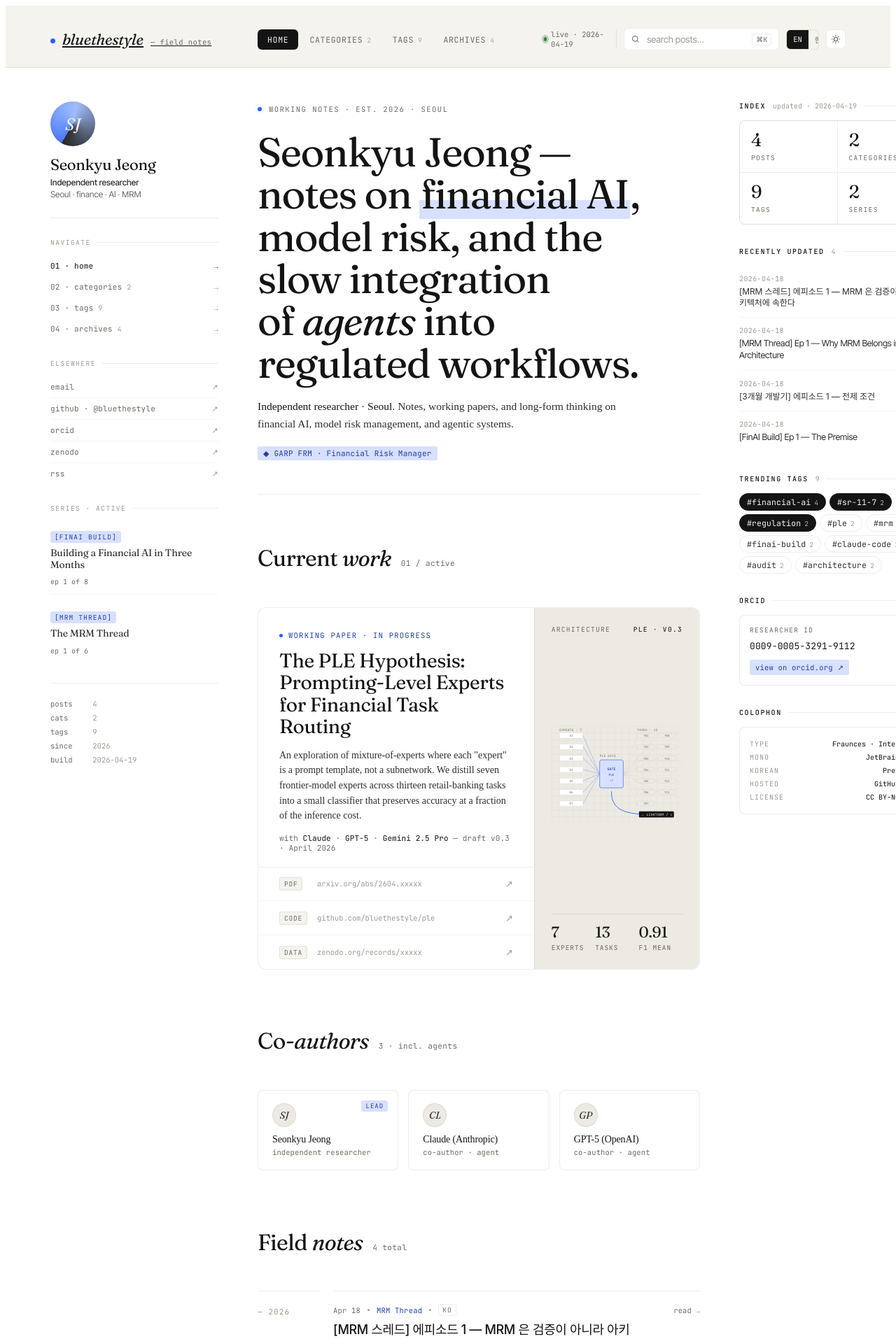
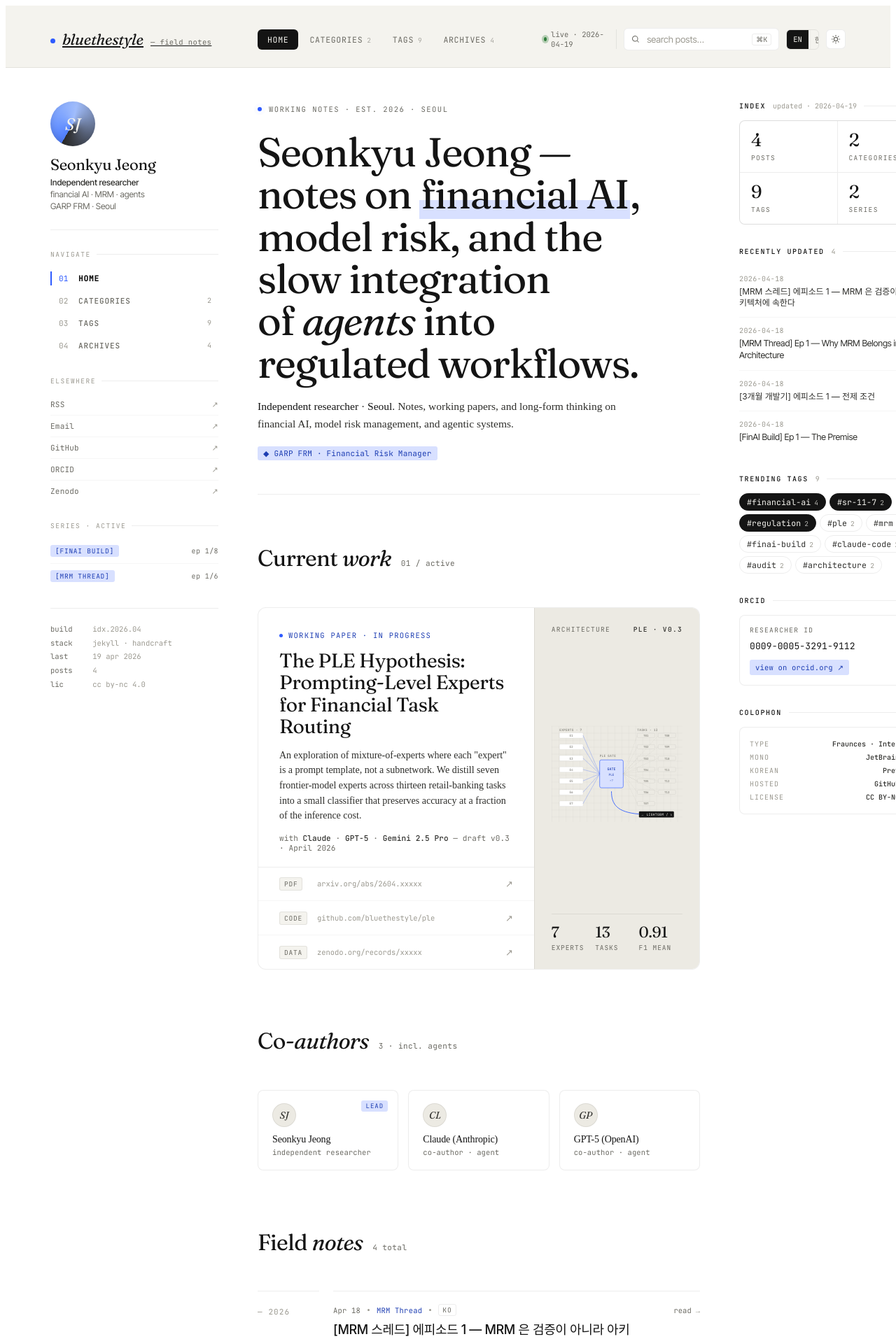
Before and after one commit to bluethestyle/bluethestyle.github.io, a Jekyll site: the page built from index.html, in a window 1280 px wide. Shown: the top 1914 px of the page at 70% size. Built offline with Jekyll 4.4.1, drawn with Linux system fonts in a browser that asks for light colours; some web fonts are replaced.

Commit message:
design(sidebar): align nav + series mini + build stats to prototype
- sidebar.html:
  * bio descriptor now 3 lines: 'Independent researcher' /
    'financial AI · MRM · agents' / 'GARP FRM · Seoul'
    (was 2 lines with 'Seoul · finance · AI · MRM' ad-hoc)
  * Navigate nav-list entries rewritten to UPPERCASE labels with
    split num/lbl/n spans so 01 / HOME / [count] render in the
    order expected by the prototype (no bullet, no arrow)
  * Elsewhere items capitalized (RSS / Email / GitHub / ORCID /
    Zenodo) to match prototype
  * Series · active switched to compact single-line rows
    ([FinAI Build] ep 1/8) — dropped title + desc which were
    v3 extras not in the prototype
  * Build stats rewritten to prototype format (build idx.YYYY.MM
    / stack jekyll · handcraft / last D MMM YYYY / posts N /
    lic cc by-nc 4.0) from the previous 5-line posts/cats/tags
    /since/build layout.

- assets/css/site.css:
  * .bts-nav-list a redone: flex justify-between, uppercase,
    letter-spaced, padded with 12px left to make room for the
    active blue bar
  * .bts-nav-list a.on::before draws the 2px accent left bar
    (top/bottom 6px, vertical) — prototype signature
  * .bts-nav-list a.on colorizes num, lbl, n to accent/ink so
    the active item reads as filled
  * .bts-series-mini collapsed to row layout matching the
    compact one-line series entries

Co-Authored-By: Claude Opus 4.7 (1M context) <noreply@anthropic.com>

```diff
--- a/_includes/sidebar.html
+++ b/_includes/sidebar.html
@@ -1,11 +1,17 @@
-{%- comment -%} bluethestyle — left sidebar {%- endcomment -%}
+{%- comment -%}
+  bluethestyle — LEFT sidebar
+  Aligned with handoff prototype (screens/01-home-top.png)
+{%- endcomment -%}
+
 <aside class="bts-sidebar-l">
+  {%- comment -%} ── Bio ──────────────────────────────── {%- endcomment -%}
   <div class="bts-bio">
     <div class="bts-avatar" aria-hidden="true"><span class="bts-avatar-initials">SJ</span></div>
     <div class="bts-who">{{ site.author.name }}</div>
     <div class="bts-role">
       <b>{{ site.author.role }}</b><br>
-      {{ site.author.location }} · finance · AI · MRM
+      financial AI · MRM · agents<br>
+      {% if site.author.frm %}GARP FRM · {% endif %}{{ site.author.location }}
     </div>
   </div>
 
@@ -13,42 +19,55 @@
   {%- assign tag_count  = site.tags | size -%}
   {%- assign post_count = site.posts | size -%}
 
+  {%- comment -%} Active-tab detection for left blue bar {%- endcomment -%}
+  {%- assign on_home = false -%}{% if page.url == "/" or page.layout == "home" %}{% assign on_home = true %}{% endif -%}
+  {%- assign on_cats = false -%}{% if page.url contains "/categories" %}{% assign on_cats = true %}{% endif -%}
+  {%- assign on_tags = false -%}{% if page.url contains "/tags" %}{% assign on_tags = true %}{% endif -%}
+  {%- assign on_arch = false -%}{% if page.url contains "/archives" %}{% assign on_arch = true %}{% endif -%}
+
+  {%- comment -%} ── Navigate (numbered, uppercase) ──── {%- endcomment -%}
   <div class="nav-label">Navigate</div>
   <ul class="bts-nav-list">
-    <li><a href="{{ '/' | relative_url }}" class="{% if page.layout == 'home' %}on{% endif %}"><span>01 · home</span><span class="arr">→</span></a></li>
-    <li><a href="{{ '/categories/' | relative_url }}"><span>02 · categories <span class="n">{{ cat_count }}</span></span><span class="arr">→</span></a></li>
-    <li><a href="{{ '/tags/' | relative_url }}"><span>03 · tags <span class="n">{{ tag_count }}</span></span><span class="arr">→</span></a></li>
-    <li><a href="{{ '/archives/' | relative_url }}"><span>04 · archives <span class="n">{{ post_count }}</span></span><span class="arr">→</span></a></li>
+    <li><a href="{{ '/' | relative_url }}" {% if on_home %}class="on"{% endif %}>
+      <span class="bts-nav-inner"><span class="num">01</span><span class="lbl">HOME</span></span></a></li>
+    <li><a href="{{ '/categories/' | relative_url }}" {% if on_cats %}class="on"{% endif %}>
+      <span class="bts-nav-inner"><span class="num">02</span><span class="lbl">CATEGORIES</span></span><span class="n">{{ cat_count }}</span></a></li>
+    <li><a href="{{ '/tags/' | relative_url }}" {% if on_tags %}class="on"{% endif %}>
+      <span class="bts-nav-inner"><span class="num">03</span><span class="lbl">TAGS</span></span><span class="n">{{ tag_count }}</span></a></li>
+    <li><a href="{{ '/archives/' | relative_url }}" {% if on_arch %}class="on"{% endif %}>
+      <span class="bts-nav-inner"><span class="num">04</span><span class="lbl">ARCHIVES</span></span><span class="n">{{ post_count }}</span></a></li>
   </ul>
 
+  {%- comment -%} ── Elsewhere (external) ──────────────── {%- endcomment -%}
   <div class="nav-label">Elsewhere</div>
   <div class="bts-elsewhere">
-    {%- if site.social.email  -%}<a href="mailto:{{ site.social.email }}"><span>email</span><span class="arr">↗</span></a>{%- endif -%}
-    {%- if site.social.github -%}<a href="https://github.com/{{ site.social.github }}" rel="me"><span>github · @{{ site.social.github }}</span><span class="arr">↗</span></a>{%- endif -%}
-    {%- if site.social.orcid  -%}<a href="https://orcid.org/{{ site.social.orcid }}" rel="me"><span>orcid</span><span class="arr">↗</span></a>{%- endif -%}
-    {%- if site.social.zenodo -%}<a href="{{ site.social.zenodo }}" rel="me"><span>zenodo</span><span class="arr">↗</span></a>{%- endif -%}
-    <a href="{{ '/feed.xml' | relative_url }}"><span>rss</span><span class="arr">↗</span></a>
+    <a href="{{ '/feed.xml' | relative_url }}"><span>RSS</span><span class="arr">↗</span></a>
+    {%- if site.social.email  -%}<a href="mailto:{{ site.social.email }}"><span>Email</span><span class="arr">↗</span></a>{%- endif -%}
+    {%- if site.social.github -%}<a href="https://github.com/{{ site.social.github }}" rel="me"><span>GitHub</span><span class="arr">↗</span></a>{%- endif -%}
+    {%- if site.social.orcid  -%}<a href="https://orcid.org/{{ site.social.orcid }}" rel="me"><span>ORCID</span><span class="arr">↗</span></a>{%- endif -%}
+    {%- if site.social.zenodo -%}<a href="{{ site.social.zenodo }}" rel="me"><span>Zenodo</span><span class="arr">↗</span></a>{%- endif -%}
   </div>
 
+  {%- comment -%} ── Series · active (compact) ─────────── {%- endcomment -%}
   {%- if site.data.series -%}
     <div class="nav-label">Series · active</div>
     <div class="bts-series-mini">
       {%- for s in site.data.series -%}
         {%- if s.active == false -%}{%- continue -%}{%- endif -%}
-        <a href="{{ s.en | relative_url }}">
+        <a href="{{ s.en | relative_url }}" class="bts-series-row">
           <span class="cat">[{{ s.tag }}]</span>
-          <h5>{{ s.title }}</h5>
-          <span class="prog">ep {{ s.ep }} of {{ s.total }}</span>
+          <span class="prog">ep {{ s.ep }}/{{ s.total }}</span>
         </a>
       {%- endfor -%}
     </div>
   {%- endif -%}
 
+  {%- comment -%} ── Build stats (prototype format) ─────── {%- endcomment -%}
   <div class="bts-kv">
+    <div><span class="k">build</span> idx.{{ site.time | date: "%Y.%m" }}</div>
+    <div><span class="k">stack</span> jekyll · handcraft</div>
+    <div><span class="k">last</span> {{ site.time | date: "%-d %b %Y" | downcase }}</div>
     <div><span class="k">posts</span> {{ post_count }}</div>
-    <div><span class="k">cats</span> {{ cat_count }}</div>
-    <div><span class="k">tags</span> {{ tag_count }}</div>
-    <div><span class="k">since</span> {{ site.since }}</div>
-    <div><span class="k">build</span> {{ site.time | date: "%Y-%m-%d" }}</div>
+    <div><span class="k">lic</span> cc by-nc 4.0</div>
   </div>
 </aside>
--- a/assets/css/site.css
+++ b/assets/css/site.css
@@ -221,20 +221,37 @@ html[data-mode="dark"] {
 .bts-nav-list { list-style: none; padding: 0; margin: 0 0 28px; }
 .bts-nav-list a {
   display: flex; align-items: center; justify-content: space-between;
-  padding: 8px 0;
+  padding: 9px 10px 9px 12px;
   border-bottom: 1px solid var(--hair-2);
   font-family: var(--mono); font-size: 11px;
   color: var(--muted);
-  letter-spacing: 0.02em;
+  letter-spacing: 0.08em; text-transform: uppercase;
   text-decoration: none;
-  transition: padding-left .12s, color .12s;
+  position: relative;
+  transition: color .12s, background .12s;
 }
 .bts-nav-list a:last-child { border-bottom: 0; }
-.bts-nav-list a .n { color: var(--muted-2); font-size: 10px; }
+.bts-nav-list a .bts-nav-inner {
+  display: inline-flex; align-items: baseline; gap: 0.9rem;
+}
+.bts-nav-list a .num { color: var(--muted-2); letter-spacing: 0.02em; }
+.bts-nav-list a .lbl { color: var(--muted); font-weight: 500; }
+.bts-nav-list a .n   { color: var(--muted-2); font-size: 10px; letter-spacing: 0; }
 .bts-nav-list a .arr { color: var(--muted-2); transition: color .12s; }
-.bts-nav-list a:hover { color: var(--ink); padding-left: 4px; }
+.bts-nav-list a:hover { color: var(--ink); background: var(--hair-2); }
+.bts-nav-list a:hover .lbl { color: var(--ink); }
 .bts-nav-list a:hover .arr { color: var(--accent); }
+
 .bts-nav-list a.on { color: var(--ink); }
+.bts-nav-list a.on::before {
+  content: "";
+  position: absolute;
+  left: 0; top: 6px; bottom: 6px;
+  width: 2px; background: var(--accent);
+}
+.bts-nav-list a.on .num { color: var(--accent); }
+.bts-nav-list a.on .lbl { color: var(--ink); font-weight: 600; }
+.bts-nav-list a.on .n   { color: var(--ink); }
 .bts-nav-list a.on .arr { color: var(--accent); }
 
 .bts-elsewhere { margin-bottom: 28px; }
@@ -253,30 +270,23 @@ html[data-mode="dark"] {
 .bts-elsewhere a:hover { color: var(--ink); padding-left: 4px; }
 .bts-elsewhere a:hover .arr { color: var(--accent); }
 
-.bts-series-mini { display: flex; flex-direction: column; gap: 10px; margin-bottom: 28px; }
-.bts-series-mini a {
-  display: block;
-  padding: 10px 0;
+.bts-series-mini { display: flex; flex-direction: column; gap: 0; margin-bottom: 28px; }
+.bts-series-mini a.bts-series-row {
+  display: flex; align-items: center; justify-content: space-between;
+  padding: 9px 0;
   border-bottom: 1px solid var(--hair-2);
   text-decoration: none;
-  color: inherit;
 }
-.bts-series-mini a:last-child { border-bottom: 0; }
+.bts-series-mini a.bts-series-row:last-child { border-bottom: 0; }
 .bts-series-mini .cat {
   font-family: var(--mono); font-size: 9.5px;
-  letter-spacing: 0.12em; text-transform: uppercase;
+  letter-spacing: 0.08em; text-transform: uppercase;
   color: var(--accent-ink); background: var(--accent-soft);
-  padding: 2px 6px; border-radius: 3px;
-  display: inline-block; margin-bottom: 6px;
-}
-.bts-series-mini h5 {
-  font-family: var(--display); font-size: 14px; font-weight: 400;
-  letter-spacing: -0.01em; line-height: 1.2;
-  margin: 0 0 4px; color: var(--ink-2);
+  padding: 2px 7px; border-radius: 3px;
 }
 .bts-series-mini .prog {
   font-family: var(--mono); font-size: 10px;
-  color: var(--muted);
+  color: var(--muted); letter-spacing: 0.04em;
 }
 
 .bts-kv {
```
